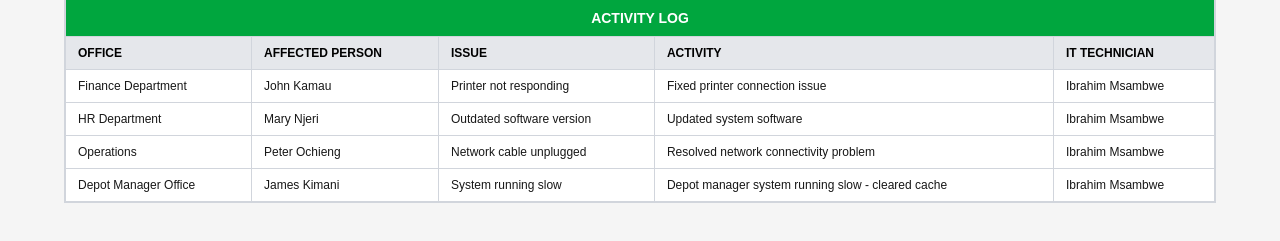
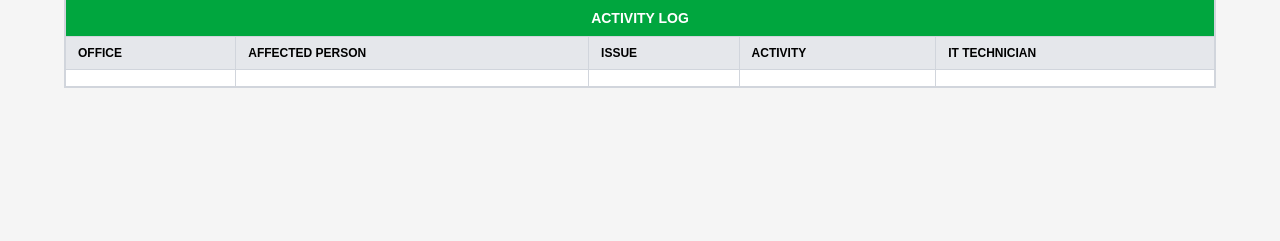
Before and after one commit to ElvinAnesu/hesu-checklist, a Next.js app: page / in a window 1280 px wide. Shown: the part 235-476 px from the top of the page. Built offline with nearby package versions, Linux system fonts and the light colour scheme; no server answers; the database is empty.

Commit message:
fix/removed the hard coded values

```diff
--- a/app/page.js
+++ b/app/page.js
@@ -126,41 +126,11 @@ export default function Home() {
                     key={1}
                     className="bg-white text-xs"
                   >
-                    <td className="px-3 py-2 border border-gray-300">Finance Department</td>
-                    <td className="px-3 py-2 border border-gray-300">John Kamau</td>
-                    <td className="px-3 py-2 border border-gray-300">Printer not responding</td>
-                    <td className="px-3 py-2 border border-gray-300">Fixed printer connection issue</td>
-                    <td className="px-3 py-2 border border-gray-300">Ibrahim Msambwe</td>
-                  </tr>
-                  <tr
-                    key={2}
-                    className="bg-white text-xs"
-                  >
-                    <td className="px-3 py-2 border border-gray-300">HR Department</td>
-                    <td className="px-3 py-2 border border-gray-300">Mary Njeri</td>
-                    <td className="px-3 py-2 border border-gray-300">Outdated software version</td>
-                    <td className="px-3 py-2 border border-gray-300">Updated system software</td>
-                    <td className="px-3 py-2 border border-gray-300">Ibrahim Msambwe</td>
-                  </tr>
-                  <tr
-                    key={3}
-                    className="bg-white text-xs"
-                  >
-                    <td className="px-3 py-2 border border-gray-300">Operations</td>
-                    <td className="px-3 py-2 border border-gray-300">Peter Ochieng</td>
-                    <td className="px-3 py-2 border border-gray-300">Network cable unplugged</td>
-                    <td className="px-3 py-2 border border-gray-300">Resolved network connectivity problem</td>
-                    <td className="px-3 py-2 border border-gray-300">Ibrahim Msambwe</td>
-                  </tr>
-                  <tr
-                    key={4}
-                    className="bg-white text-xs"
-                  >
-                    <td className="px-3 py-2 border border-gray-300">Depot Manager Office</td>
-                    <td className="px-3 py-2 border border-gray-300">James Kimani</td>
-                    <td className="px-3 py-2 border border-gray-300">System running slow</td>
-                    <td className="px-3 py-2 border border-gray-300">Depot manager system running slow - cleared cache</td>
-                    <td className="px-3 py-2 border border-gray-300">Ibrahim Msambwe</td>
+                    <td className="px-3 py-2 border border-gray-300"></td>
+                    <td className="px-3 py-2 border border-gray-300"></td>
+                    <td className="px-3 py-2 border border-gray-300"></td>
+                    <td className="px-3 py-2 border border-gray-300"></td>
+                    <td className="px-3 py-2 border border-gray-300"></td>
                   </tr>
                 {/* ))} */}
               </tbody>
```
